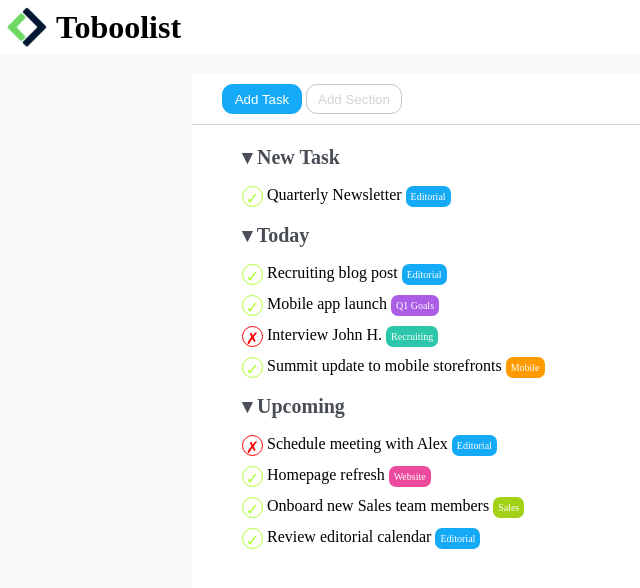
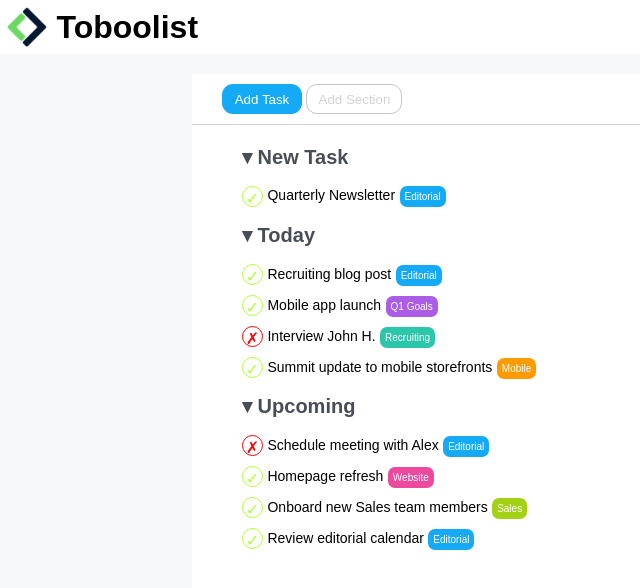
Before and after one commit to gabrielemarchesano/html-css-toboolist, a plain HTML site: page index.html in a window 1280 px wide. Shown: the whole page, without its empty margins (0-640 px from the left). Drawn offline with Linux system fonts and the light colour scheme.

Commit message:
add
added font family to the page

```diff
--- a/assets/css/style.css
+++ b/assets/css/style.css
@@ -10,6 +10,9 @@
   --toboo-sales_color: #a3d116;
 }
 
+html {
+  font-family:Arial, Helvetica, sans-serif ;
+}
 
 body {
   margin: 0;
@@ -30,6 +33,10 @@ h2 {
   color: var(--toboo-text_color);
 }
 
+p {
+  display: inline;
+  font-size: 14px;
+}
 
 
 .logo {
--- a/index.html
+++ b/index.html
@@ -29,7 +29,7 @@
           <div class="newTask">
             <h2>&blacktriangledown; New Task</h2>
             <div class="check true">&check;</div>
-            Quarterly Newsletter
+            <p>Quarterly Newsletter</p>
             <div class="b_section editorial">Editorial</div>
           </div>
 
@@ -37,25 +37,25 @@
             <h2>&blacktriangledown; Today</h2>
             <div class="tasks">
               <div class="check true">&check;</div>
-              Recruiting blog post
+              <p>Recruiting blog post</p>
               <div class="b_section editorial">Editorial</div>
             </div>
 
             <div class="tasks">
               <div class="check true">&check;</div>
-              Mobile app launch
+              <p>Mobile app launch</p>
               <div class="b_section goals">Q1 Goals</div>
             </div>
 
             <div class="tasks">
               <div class="check false">&cross;</div>
-              Interview John H.
+              <p>Interview John H.</p>
               <div class="b_section recruiting">Recruiting</div>
             </div>
 
             <div class="tasks">
               <div class="check true">&check;</div>
-              Summit update to mobile storefronts
+              <p>Summit update to mobile storefronts</p>
               <div class="b_section mobile">Mobile</div>
             </div>
 
@@ -64,25 +64,25 @@
             <h2>&blacktriangledown; Upcoming</h2>
             <div class="tasks">
               <div class="check false">&cross;</div>
-              Schedule meeting with Alex
+              <p>Schedule meeting with Alex</p>
               <div class="b_section editorial">Editorial</div>
             </div>
 
             <div class="tasks">
               <div class="check true">&check;</div>
-              Homepage refresh
+              <p>Homepage refresh</p>
               <div class="b_section website">Website</div>
             </div>
 
             <div class="tasks">
               <div class="check true">&check;</div>
-              Onboard new Sales team members
+              <p>Onboard new Sales team members</p>
               <div class="b_section sales">Sales</div>
             </div>
 
             <div class="tasks">
               <div class="check true">&check;</div>
-              Review editorial calendar
+              <p>Review editorial calendar</p>
               <div class="b_section editorial">Editorial</div>
             </div>
           </div>
```
